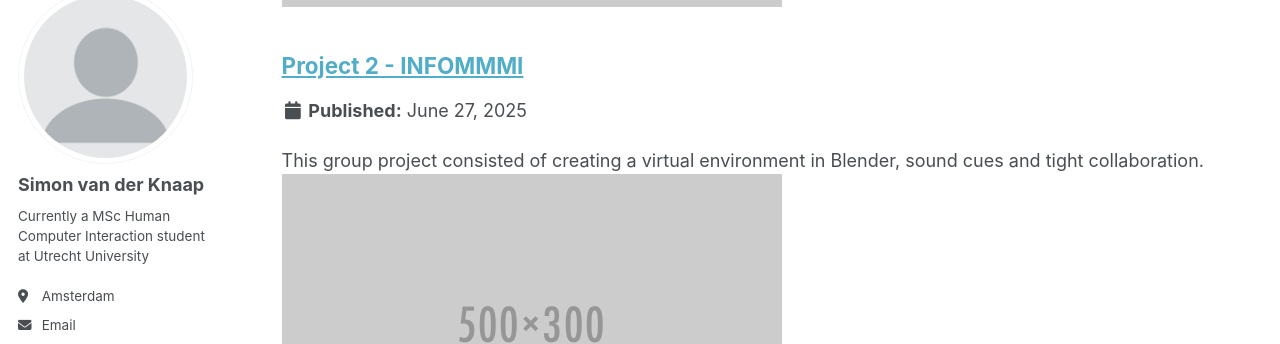
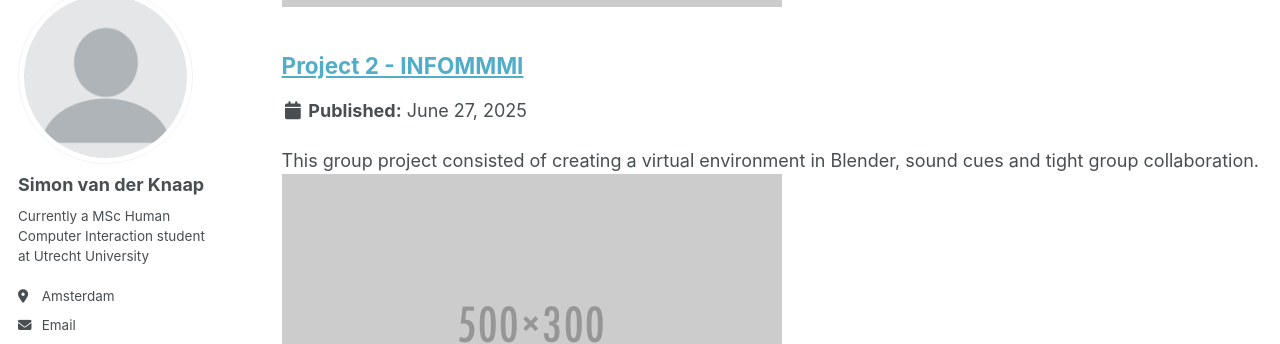
Before and after one commit to simonvdknaap/simonvdknaap.github.io, a Jekyll site: the page built from _pages/portfolio.html, in a window 1280 px wide and 900 px high, scrolled down 945 px. Shown: the part 110-454 px from the top of the window. Built offline with Jekyll 4.4.1, drawn with Linux system fonts in a browser that asks for light colours.

Commit message:
Update portfolio-2.md

```diff
--- a/_portfolio/portfolio-2.md
+++ b/_portfolio/portfolio-2.md
@@ -1,7 +1,7 @@
 ---
 title: "Project 2 - INFOMMMI"
 excerpt: "This group project consisted of creating a virtual
-environment in Blender, sound cues and tight collaboration.<br/><img src='/images/500x300.png'>"
+environment in Blender, sound cues and tight group collaboration.<br/><img src='/images/500x300.png'>"
 collection: portfolio
 ---
 
```
